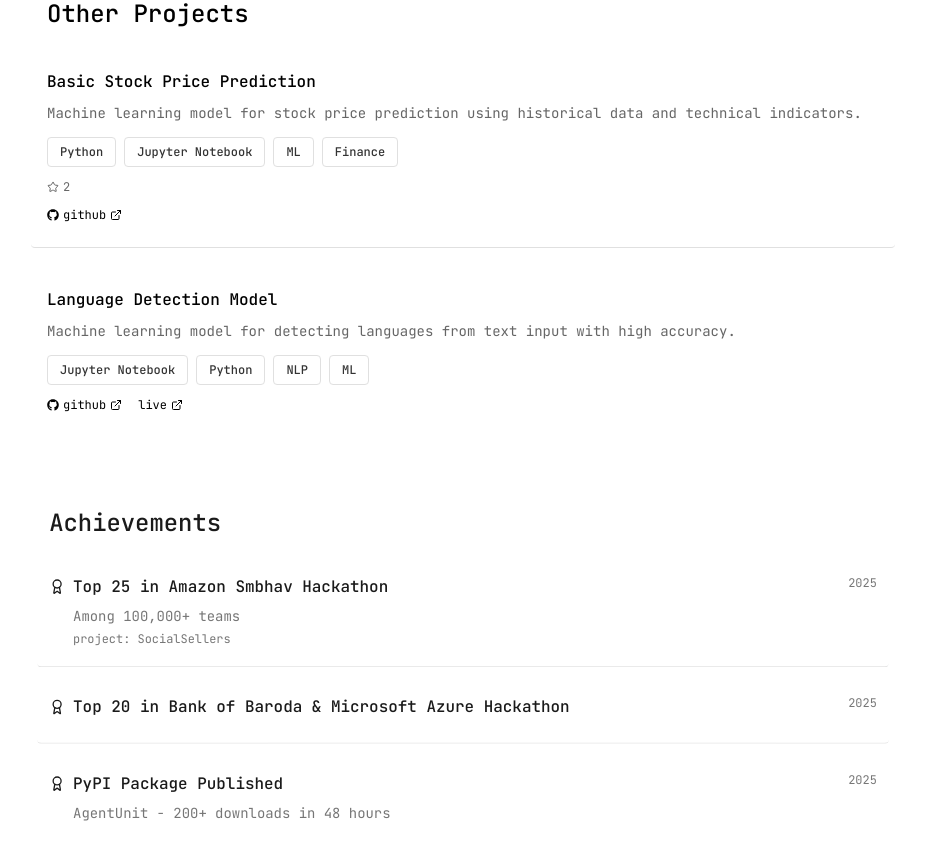
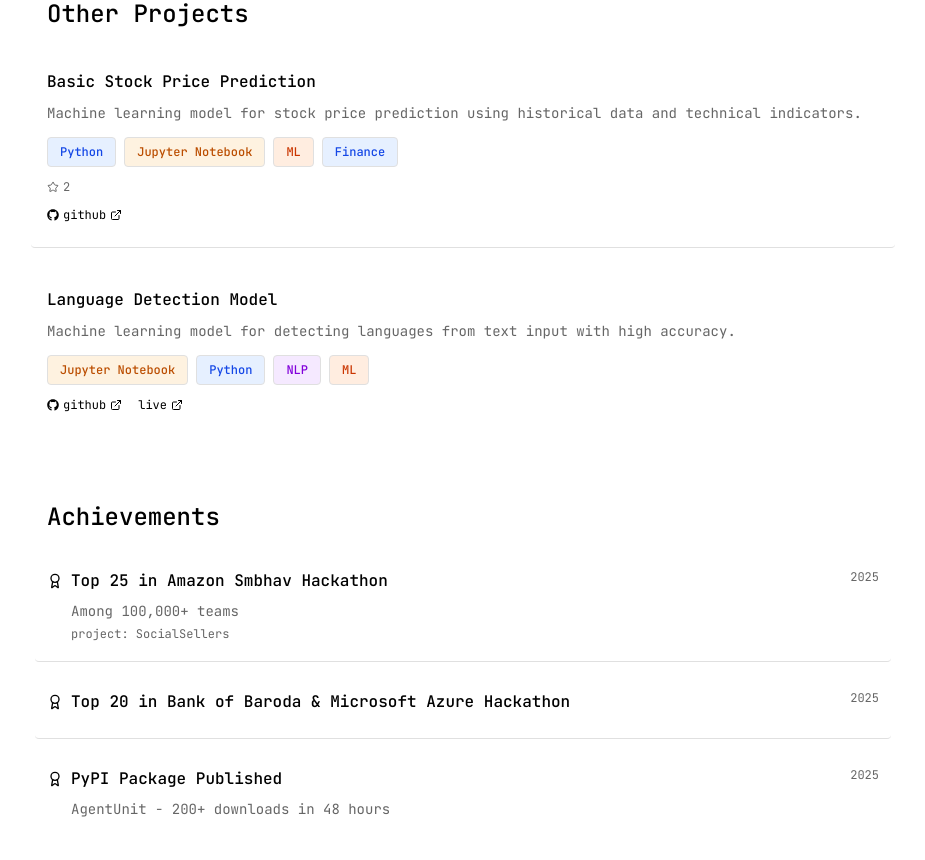
Before and after one commit to aviralgarg05/portfolio, a Next.js app: page /work in a window 1280 px wide. Shown: the part 1740-2600 px from the top of the page, without its empty margins (241-1166 px from the left). Built offline with nearby package versions, Linux system fonts and the light colour scheme.

Commit message:
Fix work page tag colors and reveal opacity

```diff
--- a/app/work/page.tsx
+++ b/app/work/page.tsx
@@ -1,8 +1,7 @@
 "use client";
 
-import Link from "next/link";
 import { projects, achievements } from "@/data/profile";
-import { motion, useScroll, useTransform } from "framer-motion";
+import { motion } from "framer-motion";
 import { Star, GitFork, Download, ExternalLink, Award } from "lucide-react";
 import { FaGithub, FaPython } from "react-icons/fa";
 import { StatusBadge } from "@/components/StatusBadge";
--- a/components/TechTag.tsx
+++ b/components/TechTag.tsx
@@ -3,11 +3,28 @@ interface TechTagProps {
   index?: number;
 }
 
+const colorVariations = [
+  "bg-amber-500/12 text-amber-700 border-amber-500/35 hover:bg-amber-500/18 hover:border-amber-500/50 dark:bg-amber-500/20 dark:text-amber-300 dark:border-amber-400/80 dark:hover:bg-amber-500/30 dark:hover:border-amber-300",
+  "bg-red-500/12 text-red-700 border-red-500/35 hover:bg-red-500/18 hover:border-red-500/50 dark:bg-red-500/20 dark:text-red-300 dark:border-red-400/80 dark:hover:bg-red-500/30 dark:hover:border-red-300",
+  "bg-blue-500/12 text-blue-700 border-blue-500/35 hover:bg-blue-500/18 hover:border-blue-500/50 dark:bg-blue-500/20 dark:text-blue-300 dark:border-blue-400/80 dark:hover:bg-blue-500/30 dark:hover:border-blue-300",
+  "bg-orange-500/12 text-orange-700 border-orange-500/35 hover:bg-orange-500/18 hover:border-orange-500/50 dark:bg-orange-500/20 dark:text-orange-300 dark:border-orange-400/80 dark:hover:bg-orange-500/30 dark:hover:border-orange-300",
+  "bg-purple-500/12 text-purple-700 border-purple-500/35 hover:bg-purple-500/18 hover:border-purple-500/50 dark:bg-purple-500/20 dark:text-purple-300 dark:border-purple-400/80 dark:hover:bg-purple-500/30 dark:hover:border-purple-300",
+  "bg-green-500/12 text-green-700 border-green-500/35 hover:bg-green-500/18 hover:border-green-500/50 dark:bg-green-500/20 dark:text-green-300 dark:border-green-400/80 dark:hover:bg-green-500/30 dark:hover:border-green-300",
+  "bg-pink-500/12 text-pink-700 border-pink-500/35 hover:bg-pink-500/18 hover:border-pink-500/50 dark:bg-pink-500/20 dark:text-pink-300 dark:border-pink-400/80 dark:hover:bg-pink-500/30 dark:hover:border-pink-300",
+  "bg-indigo-500/12 text-indigo-700 border-indigo-500/35 hover:bg-indigo-500/18 hover:border-indigo-500/50 dark:bg-indigo-500/20 dark:text-indigo-300 dark:border-indigo-400/80 dark:hover:bg-indigo-500/30 dark:hover:border-indigo-300",
+  "bg-cyan-500/12 text-cyan-700 border-cyan-500/35 hover:bg-cyan-500/18 hover:border-cyan-500/50 dark:bg-cyan-500/20 dark:text-cyan-300 dark:border-cyan-400/80 dark:hover:bg-cyan-500/30 dark:hover:border-cyan-300",
+  "bg-yellow-500/14 text-yellow-800 border-yellow-500/35 hover:bg-yellow-500/20 hover:border-yellow-500/50 dark:bg-yellow-500/20 dark:text-yellow-300 dark:border-yellow-400/80 dark:hover:bg-yellow-500/30 dark:hover:border-yellow-300",
+];
+
+function getColorIndex(tech: string) {
+  return Array.from(tech).reduce((sum, character) => sum + character.charCodeAt(0), 0) % colorVariations.length;
+}
+
 export function TechTag({ tech }: TechTagProps) {
-  // Consistent minimal styling that matches the portfolio's typewriter aesthetic
-  // All tags use the same foreground/border colors for a clean, uniform look
   return (
-    <span className="text-xs px-3 py-1.5 border border-border text-foreground/80 rounded font-medium transition-all duration-200 hover:bg-foreground/5 hover:border-foreground/40 hover:text-foreground cursor-default">
+    <span
+      className={`text-xs px-3 py-1.5 border rounded font-medium transition-all duration-200 hover:scale-[1.02] cursor-default ${colorVariations[getColorIndex(tech)]}`}
+    >
       {tech}
     </span>
   );
--- a/hooks/useScrollAnimation.ts
+++ b/hooks/useScrollAnimation.ts
@@ -1,16 +1,19 @@
 import { useScroll, useTransform } from "framer-motion";
 import { useRef } from "react";
 
-export function useScrollAnimation(offset: [string, string] = ["0 1", "1.33 1"]) {
+type ScrollOffsetPair = [`${number} ${number}`, `${number} ${number}`];
+
+export function useScrollAnimation(offset: ScrollOffsetPair = ["0 1", "1.33 1"]) {
   const ref = useRef<HTMLDivElement>(null);
   const { scrollYProgress } = useScroll({
     target: ref,
-    offset: offset as any
+    offset
   });
 
-  const opacity = useTransform(scrollYProgress, [0, 1], [0, 1]);
-  const y = useTransform(scrollYProgress, [0, 1], [50, 0]);
-  const scale = useTransform(scrollYProgress, [0, 1], [0.95, 1]);
+  // Fade sections to full opacity as soon as they enter the viewport so colors stay consistent.
+  const opacity = useTransform(scrollYProgress, [0, 0.2, 1], [0, 1, 1]);
+  const y = useTransform(scrollYProgress, [0, 0.2, 1], [32, 0, 0]);
+  const scale = useTransform(scrollYProgress, [0, 0.2, 1], [0.98, 1, 1]);
 
   return { ref, opacity, y, scale };
 }
```
